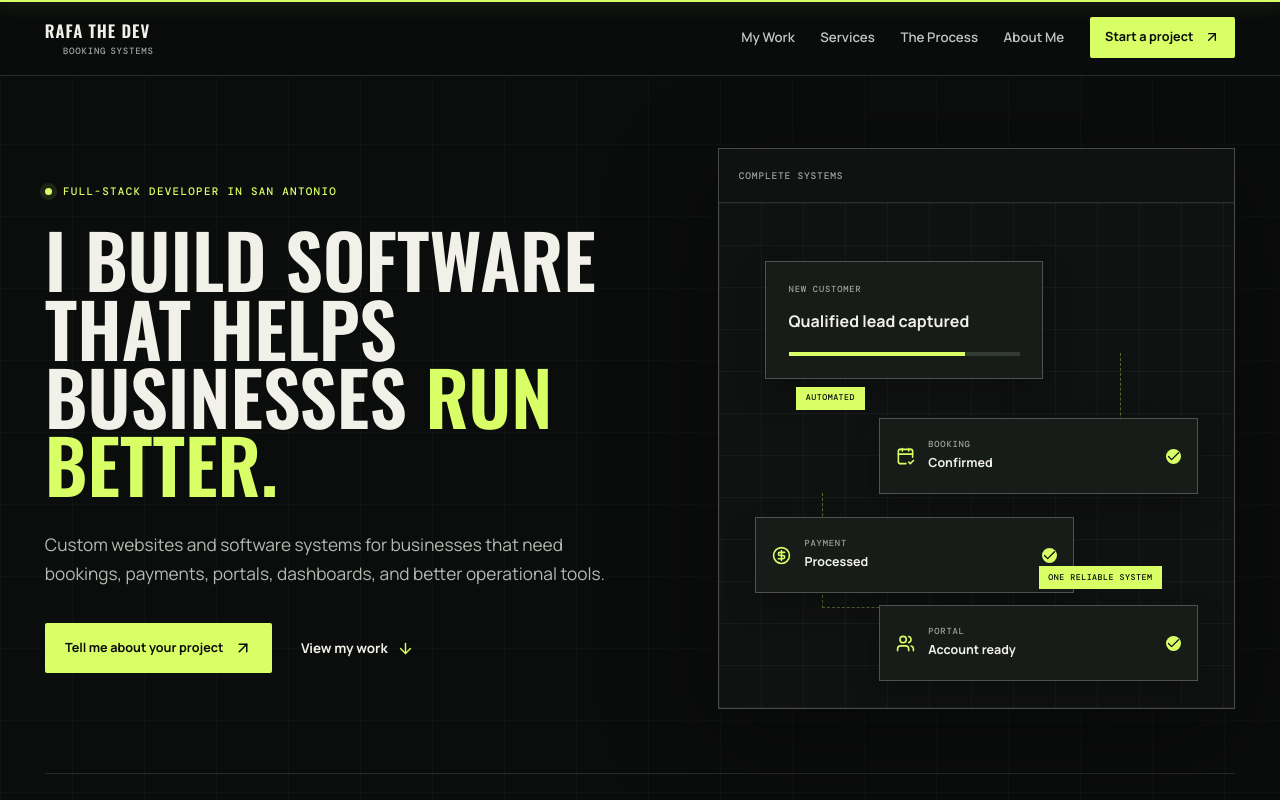
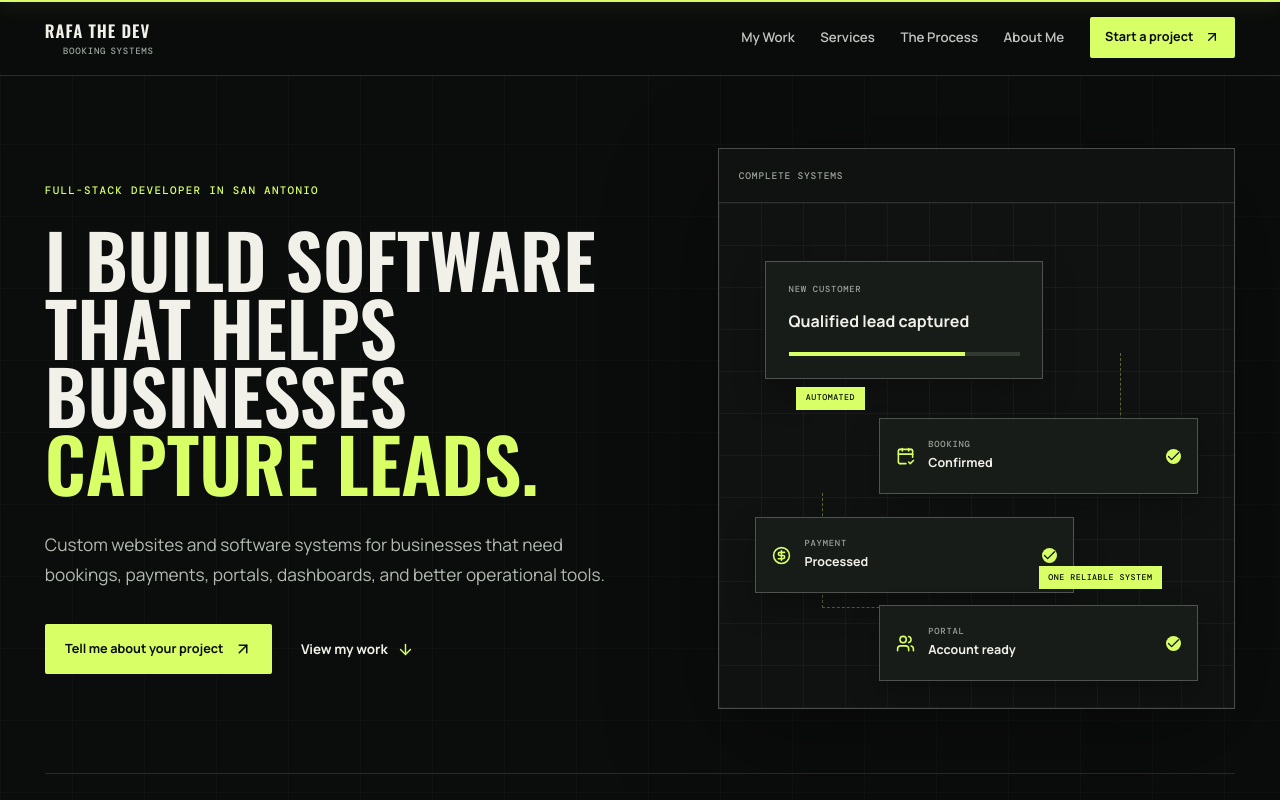
Before and after one commit to webdevRafa/rafa-the-dev, a React (Vite) app: page / in a window 1280 px wide. Shown: the top 800 px of the page. Built offline with nearby package versions, Linux system fonts and the light colour scheme; a web font is replaced by a local one.

Commit message:
Animate rotating hero outcomes

```diff
--- a/src/App.css
+++ b/src/App.css
@@ -311,14 +311,6 @@ summary:focus-visible {
   text-transform: uppercase;
 }
 
-.status-dot {
-  width: 7px;
-  height: 7px;
-  border-radius: 50%;
-  background: var(--lime);
-  box-shadow: 0 0 0 5px rgba(216, 255, 101, 0.1);
-}
-
 .hero-copy h1 {
   max-width: 780px;
   margin: 0;
@@ -333,6 +325,22 @@ summary:focus-visible {
 .hero-copy h1 em {
   color: var(--lime);
   font-style: normal;
+}
+
+.hero-outcome-window {
+  position: relative;
+  display: block;
+  width: 100%;
+  height: 0.94em;
+  overflow: hidden;
+}
+
+.hero-outcome {
+  position: absolute;
+  top: 0;
+  left: 0;
+  max-width: 100%;
+  white-space: nowrap;
 }
 
 .hero-intro {
@@ -1519,6 +1527,10 @@ summary:focus-visible {
     font-size: clamp(3.5rem, 15.75vw, 4.75rem);
   }
 
+  .hero-outcome {
+    font-size: 0.88em;
+  }
+
   .hero-intro {
     font-size: 0.97rem;
   }
--- a/src/App.tsx
+++ b/src/App.tsx
@@ -193,6 +193,14 @@ const brandLabelScenes = [
     termWidth: '11.25ch',
   },
 ] as const
+const heroOutcomes = [
+  'RUN BETTER.',
+  'CAPTURE LEADS.',
+  'BOOK CLIENTS.',
+  'TAKE PAYMENTS.',
+  'SAVE TIME.',
+  'GROW FASTER.',
+] as const
 
 const heroItem = {
   hidden: { opacity: 0, y: 28, filter: 'blur(7px)' },
@@ -303,6 +311,39 @@ function RotatingBrandLabel() {
         </motion.span>
       </AnimatePresence>
     </small>
+  )
+}
+
+function RotatingHeroOutcome() {
+  const reduceMotion = useReducedMotion()
+  const [outcomeIndex, setOutcomeIndex] = useState(0)
+  const activeOutcomeIndex = reduceMotion ? 0 : outcomeIndex
+
+  useEffect(() => {
+    if (reduceMotion) return
+
+    const timer = window.setTimeout(() => {
+      setOutcomeIndex((current) => (current + 1) % heroOutcomes.length)
+    }, 3800)
+
+    return () => window.clearTimeout(timer)
+  }, [outcomeIndex, reduceMotion])
+
+  return (
+    <span className="hero-outcome-window" aria-hidden="true">
+      <AnimatePresence mode="wait" initial={false}>
+        <motion.em
+          className="hero-outcome"
+          key={heroOutcomes[activeOutcomeIndex]}
+          initial={reduceMotion ? false : { opacity: 0, y: '90%', filter: 'blur(5px)' }}
+          animate={{ opacity: 1, y: '0%', filter: 'blur(0px)' }}
+          exit={reduceMotion ? undefined : { opacity: 0, y: '-90%', filter: 'blur(5px)' }}
+          transition={{ duration: 0.48, ease: revealEase }}
+        >
+          {heroOutcomes[activeOutcomeIndex]}
+        </motion.em>
+      </AnimatePresence>
+    </span>
   )
 }
 
@@ -459,11 +500,14 @@ function App() {
               animate="visible"
             >
               <motion.p className="eyebrow" variants={heroItem}>
-                <span className="status-dot" />
                 Full-stack developer in San Antonio
               </motion.p>
-              <motion.h1 variants={heroItem}>
-                I build software that helps businesses <em>run better.</em>
+              <motion.h1
+                aria-label="I build software that helps businesses run better."
+                variants={heroItem}
+              >
+                I build software that helps businesses
+                <RotatingHeroOutcome />
               </motion.h1>
               <motion.p className="hero-intro" variants={heroItem}>
                 Custom websites and software systems for businesses that need bookings,
```
